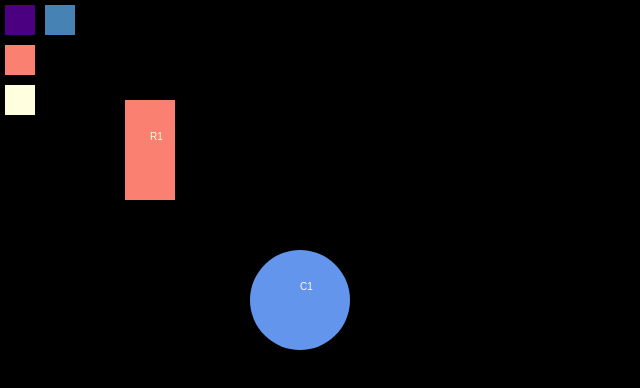
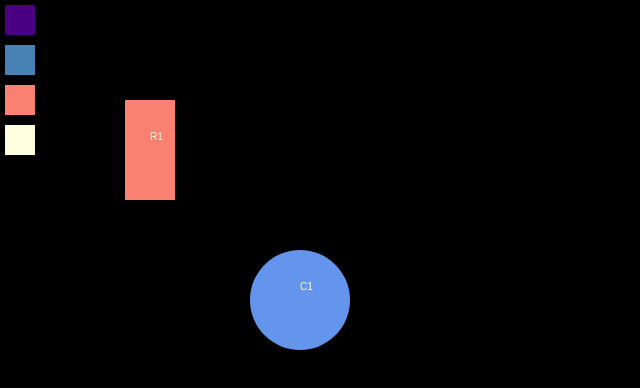
Before and after one commit to alexwarth/dm2, a plain HTML site: page db.html in a window 1280 px wide. Shown: the whole page, without its empty margins (0-640 px from the left). Drawn offline with Linux system fonts and the light colour scheme.

Commit message:
make it easier to add processes

```diff
--- a/db.html
+++ b/db.html
@@ -28,14 +28,25 @@ class Orchestrator extends Rectangle {
   async step(t) {
     objects = [this, ...this.processes];
   }
+
+  addProcess(name, color, fn) {
+    const lastObj = this.processes.length === 0 ?
+        this :
+        this.processes[this.processes.length - 1];
+    const process = new Rectangle(20, lastObj.y + 40, 30, 30, color);
+    process.name = name;
+    process.step = fn;
+    this.processes.push(process);
+  }
 }
 
-class CircleIlluminator extends Rectangle {
-  constructor() {
-    super(60, 20, 30, 30, 'steelblue')
-  }
+const orchestrator = new Orchestrator();
+objects.push(orchestrator);
 
-  async step(t) {
+orchestrator.addProcess(
+  'circle illuminator',
+  'steelblue',
+  () => {
     db.query(
       [
         ['$c', 'is a', 'circle', 'at', '(', '$x', ',', '$y', ')'],
@@ -48,15 +59,31 @@ class CircleIlluminator extends Rectangle {
         objects.push(c);
       }
     );
-  }
-}
+  });
 
-class ObjectLabeller extends Rectangle {
-  constructor() {
-    super(20, 100, 30, 30, 'lightyellow')
-  }
+orchestrator.addProcess(
+  'rectangle illuminator',
+  'salmon',
+  () => {
+    db.query(
+      [
+        ['$r', 'is a', 'rectangle', 'at', '(', '$x', ',', '$y', ')'],
+        ['$r', '\'s', 'width', 'is', '$w'],
+        ['$r', '\'s', 'height', 'is', '$h'],
+        ['$r', '\'s', 'color', 'is', '$color'],
+      ],
+      ({$x, $y, $w, $h, $color}, facts, assert, retract) => {
+        const r = new Rectangle($x, $y, $w, $h, $color)
+        r.fact = facts[0];
+        objects.push(r);
+      }
+    )
+  });
 
-  async step(t) {
+orchestrator.addProcess(
+  'object labeler',
+  'lightyellow',
+  () => {
     db.query(
       [
         ['$c', 'is a', '$t', 'at', '(', '$x', ',', '$y', ')'],
@@ -72,37 +99,7 @@ class ObjectLabeller extends Rectangle {
         objects.push(rectangle)
       }
     )
-  }
-}
-
-class RectIlluminator extends Rectangle {
-  constructor() {
-    super(20, 60, 30, 30, 'salmon')
-  }
-
-  async step(t) {
-    db.query(
-      [
-        ['$r', 'is a', 'rectangle', 'at', '(', '$x', ',', '$y', ')'],
-        ['$r', '\'s', 'width', 'is', '$w'],
-        ['$r', '\'s', 'height', 'is', '$h'],
-        ['$r', '\'s', 'color', 'is', '$color'],
-      ],
-      ({$x, $y, $w, $h, $color}, facts, assert, retract) => {
-        const r = new Rectangle($x, $y, $w, $h, $color)
-        r.fact = facts[0];
-        objects.push(r);
-      }
-    )
-  }
-}
-
-const rectangle_illuminator = new RectIlluminator();
-const circle_illuminator = new CircleIlluminator();
-const object_labeler = new ObjectLabeller();
-
-const orchestrator = new Orchestrator(rectangle_illuminator, circle_illuminator, object_labeler);
-objects.push(orchestrator);
+  });
 
 let targetObjId = null;
 
```
